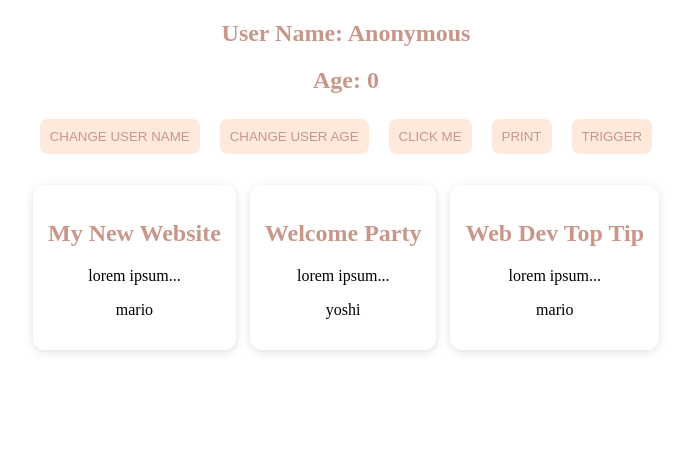
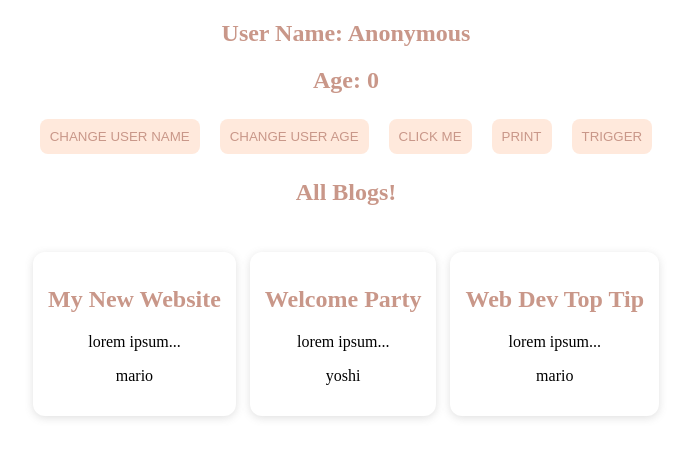
Before and after one commit to Ma9da/react-practicing, a React (Create React App) app: page / in a window 1280 px wide. Shown: the top 458 px of the page, without its empty margins (294-985 px from the left). Built offline with nearby package versions, Linux system fonts and the light colour scheme.

Commit message:
added: title props

```diff
--- a/src/home/Home.jsx
+++ b/src/home/Home.jsx
@@ -32,7 +32,7 @@
                 <button onClick={handelClick}>click me</button>
                 <button onClick={() => { printName("yoshi") }}>print</button>
                 <button onClick={(e) => { handelEvent(e) }}>trigger</button>
-                <Bloglist blogs={blogs} />
+                <Bloglist blogs={blogs} title="all blogs!"/>
             </div>
         </>
     )
--- a/src/shared/BlogList.jsx
+++ b/src/shared/BlogList.jsx
@@ -1,7 +1,9 @@
 const Bloglist = (props) => {
     const blogs = props.blogs
+    const title = props.title
     return (
         <>
+        <h2>{title}</h2>
             <div className="blogs">
                 {blogs.map((blog) => (
                     <div className="blog" key={blog.id}>
```
